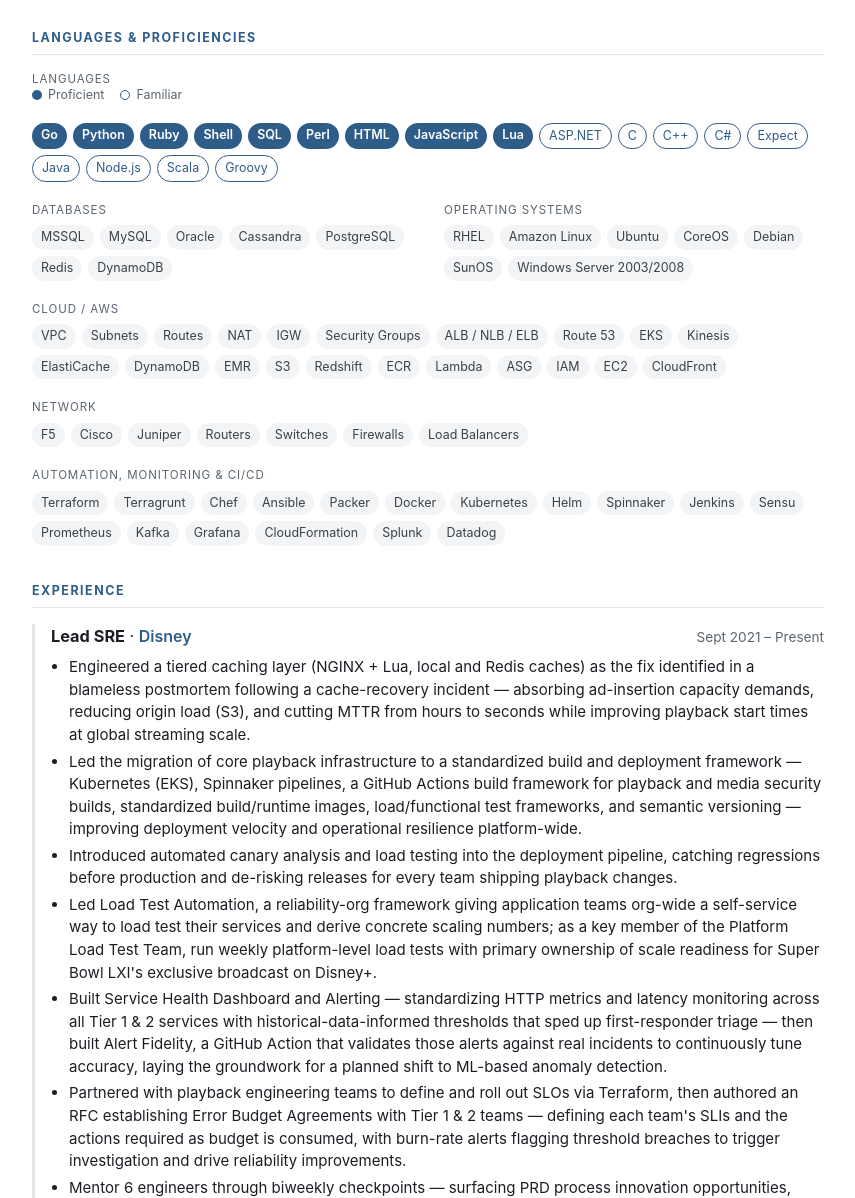
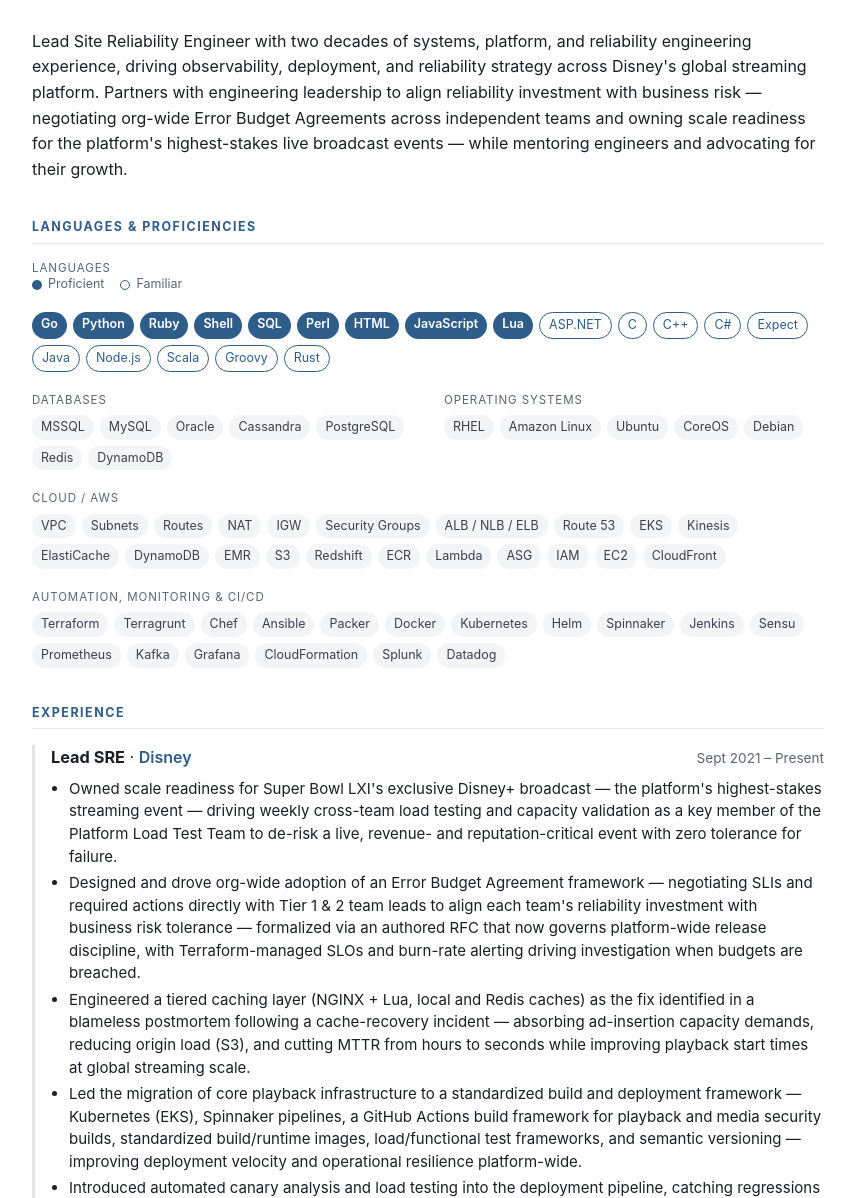
Before and after one commit to empyrean987/resume, a plain HTML site: page index.html in a window 1280 px wide. Shown: the part 202-1400 px from the top of the page, without its empty margins (212-1067 px from the left). Drawn offline with Linux system fonts and the light colour scheme.

Commit message:
Add summary, elevate P5-signal bullets, trim dated/redundant content
Surfaces leadership/strategic-impact material earlier and more clearly
per P5 interview feedback, and cuts length: professional summary,
Super Bowl LXI and Error Budget Agreement pulled into their own
bullets with business-stakes framing, Media Rights bullet strengthened,
autoscaling bullet and dated skills (SunOS, Windows Server 2003/2008,
Network section) removed, Rust added.

```diff
--- a/index.html
+++ b/index.html
@@ -72,6 +72,12 @@
   }
   .contact a{color:var(--sub);text-decoration:none;}
   .contact a:hover{color:var(--accent);text-decoration:underline;}
+  .summary-text{
+    font-size:1rem;
+    line-height:1.6;
+    color:var(--ink);
+    margin:0;
+  }
   section{margin-bottom:36px;}
   h2{
     font-size:0.78rem;
@@ -253,6 +259,10 @@
     </div>
   </header>
 
+  <section id="summary">
+    <p class="summary-text">Lead Site Reliability Engineer with two decades of systems, platform, and reliability engineering experience, driving observability, deployment, and reliability strategy across Disney's global streaming platform. Partners with engineering leadership to align reliability investment with business risk — negotiating org-wide Error Budget Agreements across independent teams and owning scale readiness for the platform's highest-stakes live broadcast events — while mentoring engineers and advocating for their growth.</p>
+  </section>
+
   <section id="skills">
     <h2>Languages &amp; Proficiencies</h2>
 
@@ -272,7 +282,7 @@
         <span class="chip chip-familiar">C++</span><span class="chip chip-familiar">C#</span>
         <span class="chip chip-familiar">Expect</span><span class="chip chip-familiar">Java</span>
         <span class="chip chip-familiar">Node.js</span><span class="chip chip-familiar">Scala</span>
-        <span class="chip chip-familiar">Groovy</span>
+        <span class="chip chip-familiar">Groovy</span><span class="chip chip-familiar">Rust</span>
       </div>
     </div>
 
@@ -291,8 +301,7 @@
         <span class="kicker">Operating Systems</span>
         <div class="chips">
           <span class="chip">RHEL</span><span class="chip">Amazon Linux</span><span class="chip">Ubuntu</span>
-          <span class="chip">CoreOS</span><span class="chip">Debian</span><span class="chip">SunOS</span>
-          <span class="chip">Windows Server 2003/2008</span>
+          <span class="chip">CoreOS</span><span class="chip">Debian</span>
         </div>
       </div>
 
@@ -306,15 +315,6 @@
           <span class="chip">EMR</span><span class="chip">S3</span><span class="chip">Redshift</span>
           <span class="chip">ECR</span><span class="chip">Lambda</span><span class="chip">ASG</span>
           <span class="chip">IAM</span><span class="chip">EC2</span><span class="chip">CloudFront</span>
-        </div>
-      </div>
-
-      <div class="skill-block" style="grid-column:1/-1;">
-        <span class="kicker">Network</span>
-        <div class="chips">
-          <span class="chip">F5</span><span class="chip">Cisco</span><span class="chip">Juniper</span>
-          <span class="chip">Routers</span><span class="chip">Switches</span><span class="chip">Firewalls</span>
-          <span class="chip">Load Balancers</span>
         </div>
       </div>
 
@@ -342,15 +342,15 @@
         <div class="job-dates">Sept 2021 – Present</div>
       </div>
       <ul class="job-bullets">
+        <li>Owned scale readiness for Super Bowl LXI's exclusive Disney+ broadcast — the platform's highest-stakes streaming event — driving weekly cross-team load testing and capacity validation as a key member of the Platform Load Test Team to de-risk a live, revenue- and reputation-critical event with zero tolerance for failure.</li>
+        <li>Designed and drove org-wide adoption of an Error Budget Agreement framework — negotiating SLIs and required actions directly with Tier 1 &amp; 2 team leads to align each team's reliability investment with business risk tolerance — formalized via an authored RFC that now governs platform-wide release discipline, with Terraform-managed SLOs and burn-rate alerting driving investigation when budgets are breached.</li>
         <li>Engineered a tiered caching layer (NGINX + Lua, local and Redis caches) as the fix identified in a blameless postmortem following a cache-recovery incident — absorbing ad-insertion capacity demands, reducing origin load (S3), and cutting MTTR from hours to seconds while improving playback start times at global streaming scale.</li>
         <li>Led the migration of core playback infrastructure to a standardized build and deployment framework — Kubernetes (EKS), Spinnaker pipelines, a GitHub Actions build framework for playback and media security builds, standardized build/runtime images, load/functional test frameworks, and semantic versioning — improving deployment velocity and operational resilience platform-wide.</li>
         <li>Introduced automated canary analysis and load testing into the deployment pipeline, catching regressions before production and de-risking releases for every team shipping playback changes.</li>
-        <li>Led Load Test Automation, a reliability-org framework giving application teams org-wide a self-service way to load test their services and derive concrete scaling numbers; as a key member of the Platform Load Test Team, run weekly platform-level load tests with primary ownership of scale readiness for Super Bowl LXI's exclusive broadcast on Disney+.</li>
+        <li>Led Load Test Automation, a reliability-org framework giving application teams org-wide a self-service way to load test their services and derive concrete scaling numbers, raising platform-wide confidence in capacity planning ahead of major traffic events.</li>
         <li>Built Service Health Dashboard and Alerting — standardizing HTTP metrics and latency monitoring across all Tier 1 &amp; 2 services with historical-data-informed thresholds that sped up first-responder triage — then built Alert Fidelity, a GitHub Action that validates those alerts against real incidents to continuously tune accuracy, laying the groundwork for a planned shift to ML-based anomaly detection.</li>
-        <li>Partnered with playback engineering teams to define and roll out SLOs via Terraform, then authored an RFC establishing Error Budget Agreements with Tier 1 &amp; 2 teams — defining each team's SLIs and the actions required as budget is consumed, with burn-rate alerts flagging threshold breaches to trigger investigation and drive reliability improvements.</li>
         <li>Mentor 6 engineers through biweekly checkpoints — surfacing PRD process innovation opportunities, coaching career progression, and advocating for their work in mid-year and year-end reviews — with one mentee promoted to Senior Engineer as a direct result.</li>
-        <li>Redesigned autoscaling policies to lower the minimum scale required across all playback services, cutting baseline infrastructure footprint without sacrificing resilience.</li>
-        <li>Architected a blue/green deployment strategy with automated rollback to protect Media Right Services, enabling zero-downtime releases with instant recovery.</li>
+        <li>Architected a blue/green deployment strategy with automated rollback for Media Rights Services, protecting against compliance and contractual exposure by enabling zero-downtime releases with instant recovery — removing deployment risk from a system enforcing time-sensitive content rights.</li>
         <li>Leading a War Games initiative that injects controlled scaling incidents during platform load tests within the region-evacuation window, engaging Tier 1 &amp; 2 service teams in live incident response to measure MTTR without production impact — running each exercise through a blameless postmortem to surface gaps in runbooks, paging fan-out, and incident routing accuracy.</li>
       </ul>
     </div>
```
